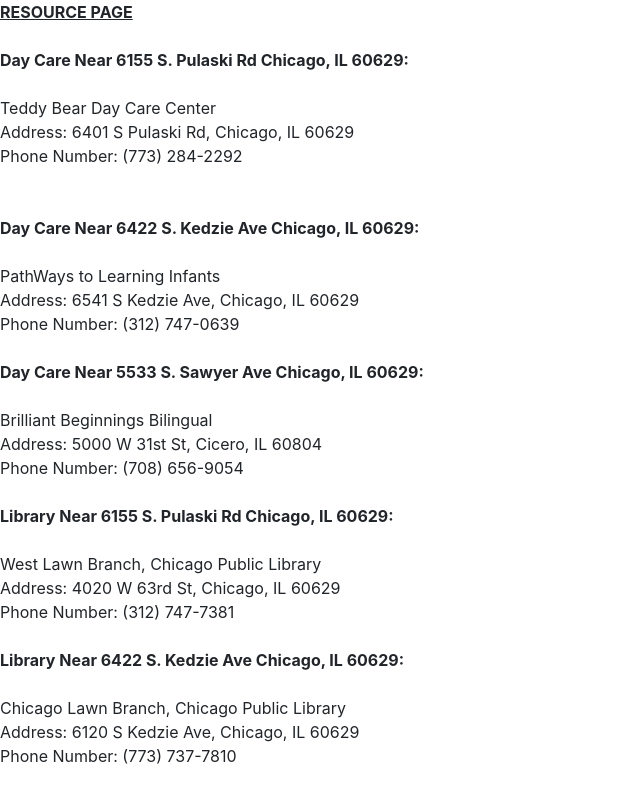
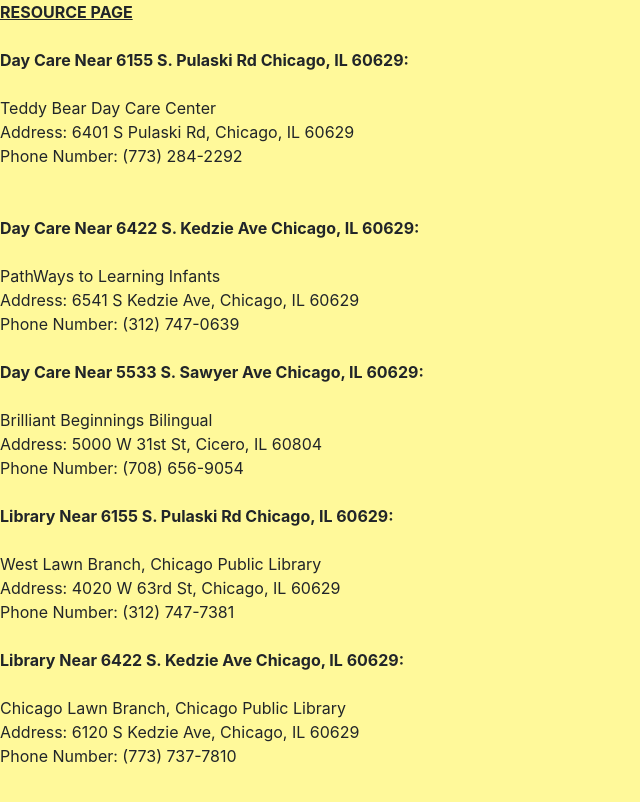
Before and after one commit to Chicago19/team-17, a React (Create React App) app in the folder my-app/: page /ResourcePage in a window 1280 px wide. Shown: the top 802 px of the page, without its empty margins (0-640 px from the left). Built offline with nearby package versions, Linux system fonts and the light colour scheme.

Commit message:
Added color to resource page

```diff
--- a/my-app/package.json
+++ b/my-app/package.json
@@ -5,6 +5,7 @@
   "dependencies": {
     "@material-ui/core": "^4.4.2",
     "bootstrap": "^4.3.1",
+    "jquery": "^3.4.1",
     "react": "^16.9.0",
     "react-bootstrap": "^1.0.0-beta.12",
     "react-dom": "^16.9.0",
--- a/my-app/src/ResourcePage.js
+++ b/my-app/src/ResourcePage.js
@@ -28,6 +28,7 @@
 
   render() {
     return (
+      <body style={{backgroundColor:'#FFF99A', height: '1000px'}}>
       <p> <strong><u>RESOURCE PAGE</u></strong>
           <br /> <br/>
 
@@ -53,6 +54,7 @@
           <br/> Phone Number: (773) 737-7810
 
       </p>
+    </body>
     );
   }
 }
```
Also changed, not shown: 1 other file (tests, documents, lock files or other folders).
